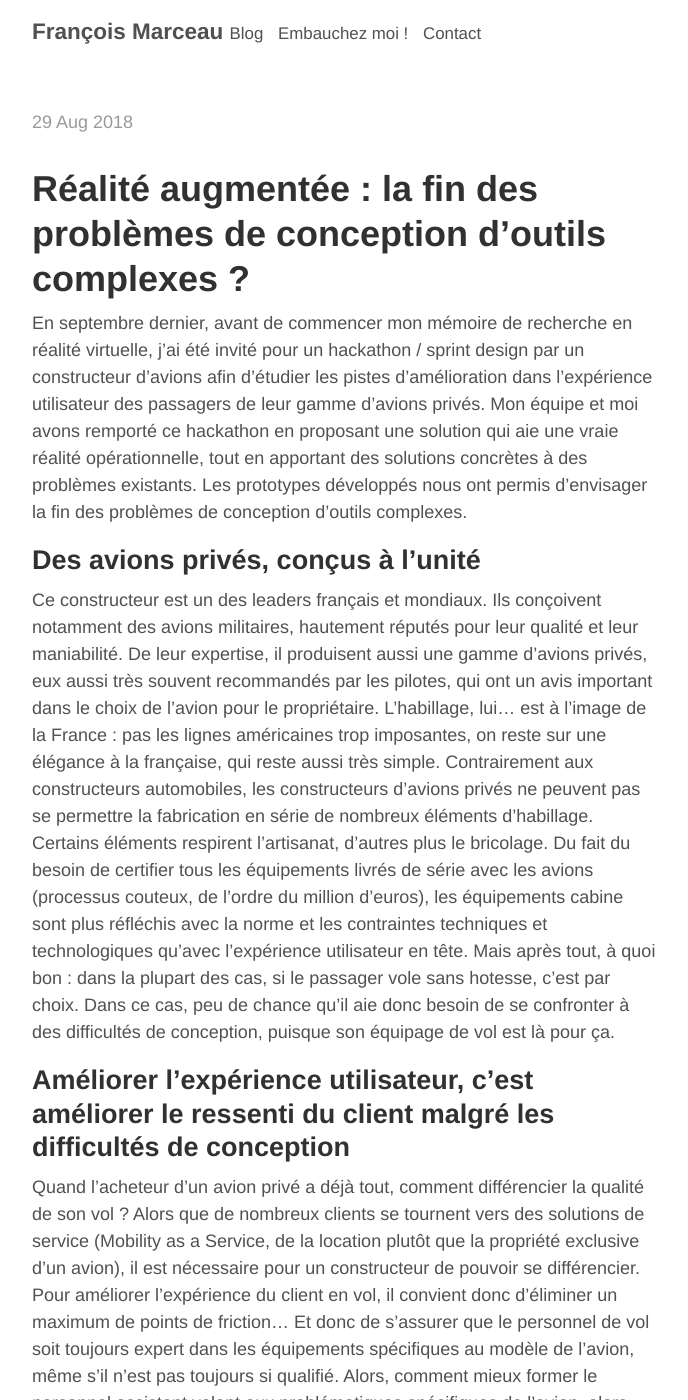
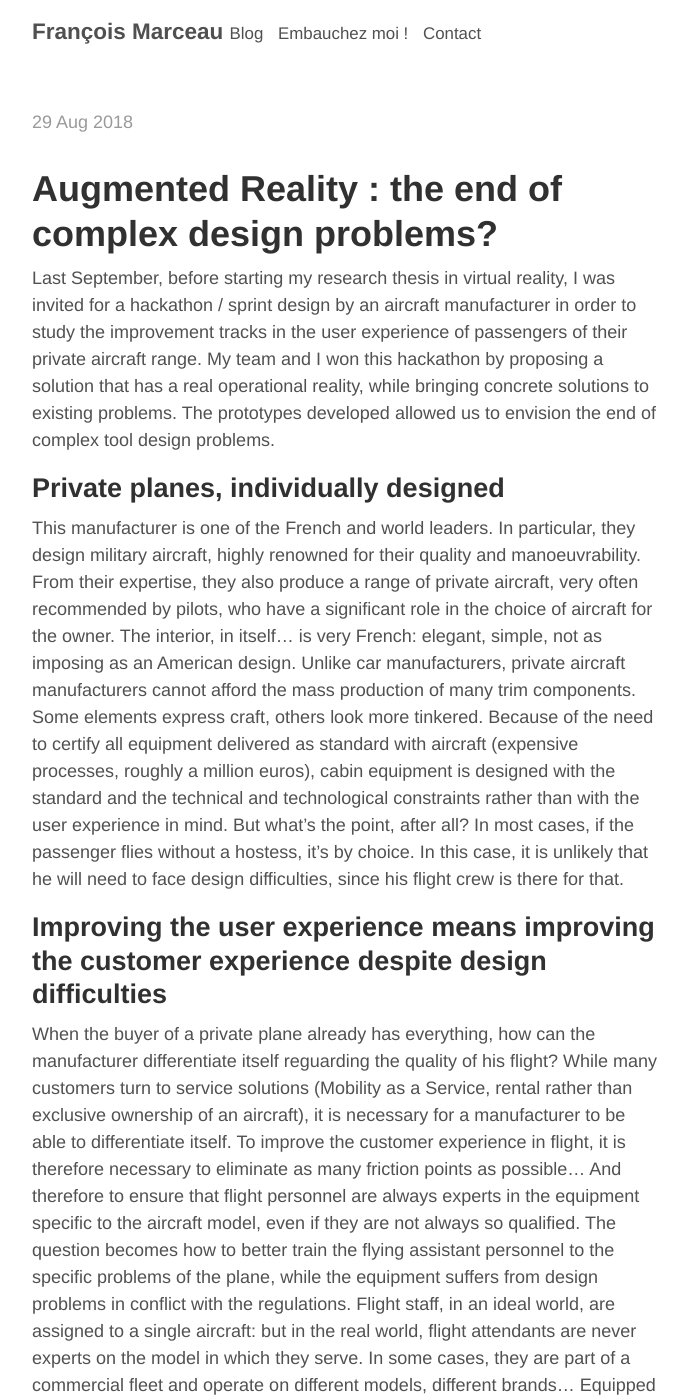
Before and after one commit to francoismarceau/blog, a Jekyll site: the page built from index.html, in a window 1280 px wide and 1400 px high. Shown: the whole window, without its empty margins (293-981 px from the left). Built offline with Jekyll 4.4.1, drawn with Linux system fonts in a browser that asks for light colours; the list of posts is cut into pages by our own code; some of the changed text lies outside the part shown.

Commit message:
Translation added

```diff
--- /dev/null
+++ b/_posts/2018-08-27-ar-cabinguide.md
@@ -0,0 +1,33 @@
+---
+layout: post
+title: Augmented Reality : the end of complex design problems?
+---
+# Augmented Reality : the end of complex design problems?
+
+Last September, before starting my research thesis in virtual reality, I was invited for a hackathon / sprint design by an aircraft manufacturer in order to study the improvement tracks in the user experience of passengers of their private aircraft range. My team and I won this hackathon by proposing a solution that has a real operational reality, while bringing concrete solutions to existing problems. The prototypes developed allowed us to envision the end of complex tool design problems.
+
+## Private planes, individually designed
+
+This manufacturer is one of the French and world leaders. In particular, they design military aircraft, highly renowned for their quality and manoeuvrability. From their expertise, they also produce a range of private aircraft, very often recommended by pilots, who have a significant role in the choice of aircraft for the owner. The interior, in itself... is very French: elegant, simple, not as imposing as an American design. Unlike car manufacturers, private aircraft manufacturers cannot afford the mass production of many trim components. Some elements express craft, others look more tinkered. Because of the need to certify all equipment delivered as standard with aircraft (expensive processes, roughly a million euros), cabin equipment is designed with the standard and the technical and technological constraints rather than with the user experience in mind. But what's the point, after all? In most cases, if the passenger flies without a hostess, it's by choice. In this case, it is unlikely that he will need to face design difficulties, since his flight crew is there for that.
+
+## Improving the user experience means improving the customer experience despite design difficulties
+
+When the buyer of a private plane already has everything, how can the manufacturer differentiate itself reguarding the quality of his flight? While many customers turn to service solutions (Mobility as a Service, rental rather than exclusive ownership of an aircraft), it is necessary for a manufacturer to be able to differentiate itself. To improve the customer experience in flight, it is therefore necessary to eliminate as many friction points as possible... And therefore to ensure that flight personnel are always experts in the equipment specific to the aircraft model, even if they are not always so qualified. The question becomes how to better train the flying assistant personnel to the specific problems of the plane, while the equipment suffers from design problems in conflict with the regulations. Flight staff, in an ideal world, are assigned to a single aircraft: but in the real world, flight attendants are never experts on the model in which they serve. In some cases, they are part of a commercial fleet and operate on different models, different brands... Equipped differently. On tools created almost individually, it can be difficult to find your way! And yes: when you pay 40 million euros for a private plane, and you can't have a coffee because the hostess didn't understand where the water tap was... There's a lot to get upset about.
+
+## Intelligent training
+
+There are no regulations requiring flight personnel to be qualified on the specific equipment of a private aircraft. Our manufacturer's solution? A "Cabin Guide", a user guide of nearly 200 pages that is supposed to list all the needs of a hostess in the entire cabin. I'll let you guess: such a document is not systematically read in depth by the service team before the plane's departure. To better train the crew, it is necessary to offer a solution with satisfactory usability, i.e. a solution that is effective, efficient and satisfying. Effective, therefore the solution must be accessible without special knowledge, efficient, therefore accessible in an acceptable and finally satisfying, therefore the staff must take pleasure in finding the solution. For this, augmented reality seems a perfectly adapted solution.
+
+
+
+## Augmented reality: answering crew questions easily
+
+Virtual reality is still in an early stage, augmented reality even more. In addition to simulating a virtual environment in an immersive context, this universe must also be projected onto real objects. But certain technologies allow prototyping and apprehending these problems. One of the great advantages of augmented reality is to be able to project virtual elements into a real universe: instead of reading a plan and locating an element (such as a fire extinguisher, a coffee machine... or bottles of champagne), augmented reality allows the crew to locate an object in three dimensions in a very effective way. Similarly, augmented reality is used in the industry, with the aim of facilitating complex business actions, which require applying a particular procedure, on specific elements. One can quote, for example, the dismantling of a part in an engine, which requires disconnecting certain cables, unscrewing certain parts... And to leave other elements in place. All this is difficult to record in a manual, but by highlighting the right elements (using augmented reality) one can very easily perform these tasks with very little business knowledge. This contextual approach therefore makes it possible to offer a solution easily, effectively, efficiently and satisfyingly.
+
+## Two prototypes for specific use cases
+
+To help locate items in space, my team and I made a prototype location aid application (https://www.youtube.com/watch?v=hMa3mAM6iMk), using ARCore on an Android phone. Open the application, ask where the extinguisher is, and a red arrow appears: the equipment is behind the hatch. A hostess could follow a safety route before the aircraft starts, with either red arrows or ground courses that would allow her to locate the safety elements directly in space using her visual memory. The team would then be even more operational in the event of an accident. Similarly, we assembled a prototype of a procedural approach by describing the process of a coffee machine (https://youtu.be/FAlK-ah2xno), which makes it possible to imagine more complex machines, where it is enough to act on the right actuators, in a precise order. Two concrete examples that make it possible to imagine a quick solution to the essential problems that exist in the cabin.
+
+## The end of user manuals... But also complex design work?
+
+Aeronautical equipment manufacturer is a complex job: each element delivered in an aircraft must obey very strict certifications, and must withstand very particular conditions which push to put in background the user experience. My example of complementarity between complex tools to use because of their design difficulties and emerging solutions such as augmented reality guides could bring the end of the designer's problem, the duty to propose an easy to use solution, since he can become, at any time and especially easily an expert on the product thanks to a quick training. In today's transition from very personnal vehicles to car fleets, available on demand, a serious design problem appears: how can a manufacturer develop innovative, but complex features in a car that a user will have to onboard in a few minutes? Well, augmented reality and similar scenarios might be the answer. It could also pave the way for more ambitious complex features... That would still be simple to handle in a matter of seconds.
```
Also changed, not shown: _posts/2018-07-29-ar-cabinguide.md (+1 -1 lines).
